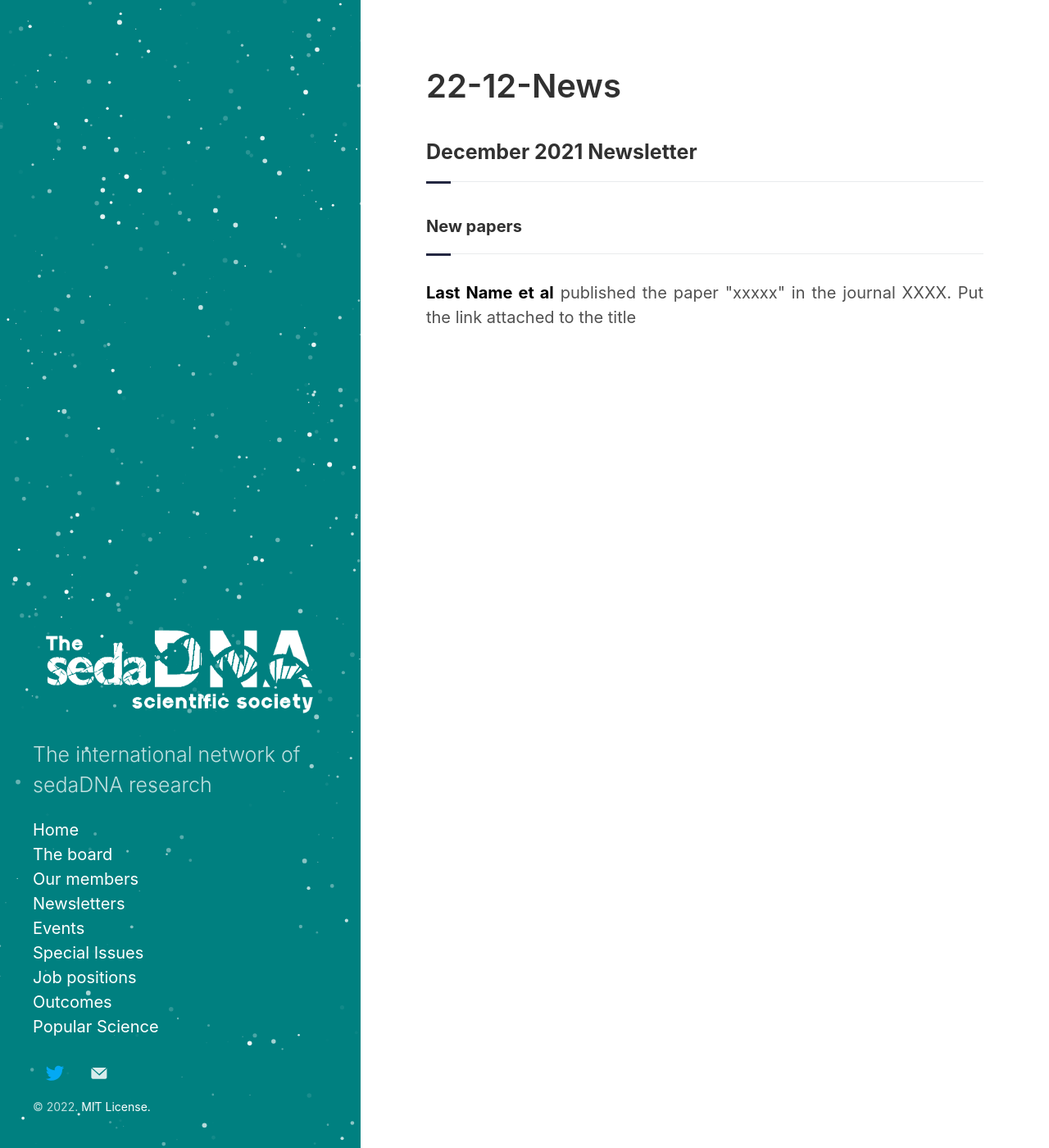
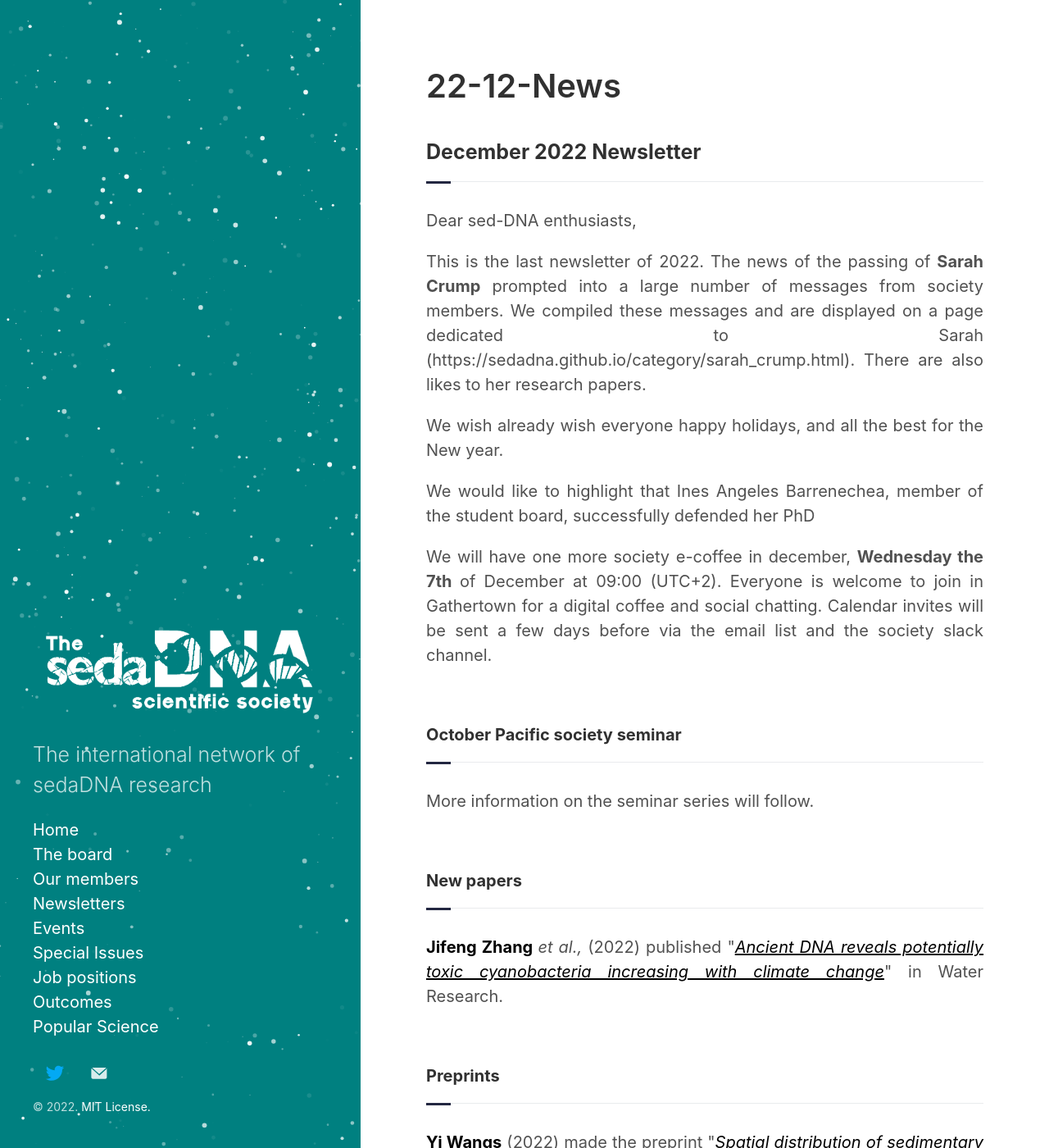
Before and after one commit to sedadna/sedadna.github.io, a Jekyll site: the page built from category/news/22-12.md, in a window 1280 px wide and 1400 px high. Shown: the whole window at 82% size. Built offline with Jekyll 4.4.1, drawn with Linux system fonts in a browser that asks for light colours; some of the changed text lies outside the part shown.

Commit message:
Update 22-12.md

```diff
--- a/category/news/22-12.md
+++ b/category/news/22-12.md
@@ -4,11 +4,44 @@ title: 22-12-News
 ---
 
 <div class="section">
-<h3 class="section-title underline">December 2021 Newsletter</h3>
+<h3 class="section-title underline">December 2022 Newsletter</h3>
 </div>
 
+<p>Dear sed-DNA enthusiasts,</p>
 <div class="intro">
+<p> This is the last newsletter of 2022. The news of the passing of <b>Sarah Crump</b> prompted into a large number of messages from society members. We compiled these messages and are displayed on a page dedicated to Sarah (https://sedadna.github.io/category/sarah_crump.html). There are also likes to her research papers.
+
+<p>We wish already wish everyone happy holidays, and all the best for the New year.
+
+<p>We would like to highlight that Ines Angeles Barrenechea, member of the student board, successfully defended her PhD</p>
+
+</p>
+<p>
+We will have one more society e-coffee in december, <b> Wednesday the 7th </b> of December at 09:00 (UTC+2). Everyone is welcome to join in Gathertown for a digital coffee and social chatting. Calendar invites will be sent a few days before via the email list and the society slack channel.
+</p>
+<br>
+<div class="intro">
+<h4 class="section-title underline">October Pacific society seminar</h4><p>
+
+More information on the seminar series will follow.
+
+<div class="intro">
+  <br>
+
 <h4 class="section-title underline">New papers</h4>
-<p><a href="https://mailchi.mp/7fdaf9114c3a/sedadna-society-october-2021-newsletter" target="_blank"><b>Last Name et al</b></a> published the paper "xxxxx" in the journal XXXX. Put the link attached to the title</p>
+<p><a href="https://www.researchgate.net/profile/Jifeng-Zhang" target="_blank"><b>Jifeng Zhang </b></a> <i>et al.,</i> (2022) published "<a href="https://doi.org/10.1016/j.watres.2022.119435" target="_blank"><u><i>Ancient DNA reveals potentially toxic cyanobacteria increasing with climate change</i></u></a>" in Water Research.</p>
 
-</div>
+
+<br>
+<div class="intro">
+<h4 class="section-title underline">Preprints</h4>
+
+<p><a href="https://www.limnologie.uni-konstanz.de/ag-epp-umweltgenomik/team/yi-wang/" target="_blank"><b>Yi Wangs</b></a> (2022) made the preprint "<a href="https://doi.org/10.21203/rs.3.rs-2233464/v1" target="_blank"><u><i>Spatial distribution of sedimentary DNA is taxon-specific and linked to local occurrence at intra-lake scale</i></u></a>" available at Research Square.</p>
+
+<br>
+<h4 class="section-title underline">New Positions</h4>
+
+<p>No new positions available</p>
+
+<hr />
+<p><small>Contact me at kevin_nota@eva.mpg.de or sedimentarydna@gmail.com if you want to announce something to the society, or if you have a recent paper that you would like to advertise in the newsletter.</small></p>
```
